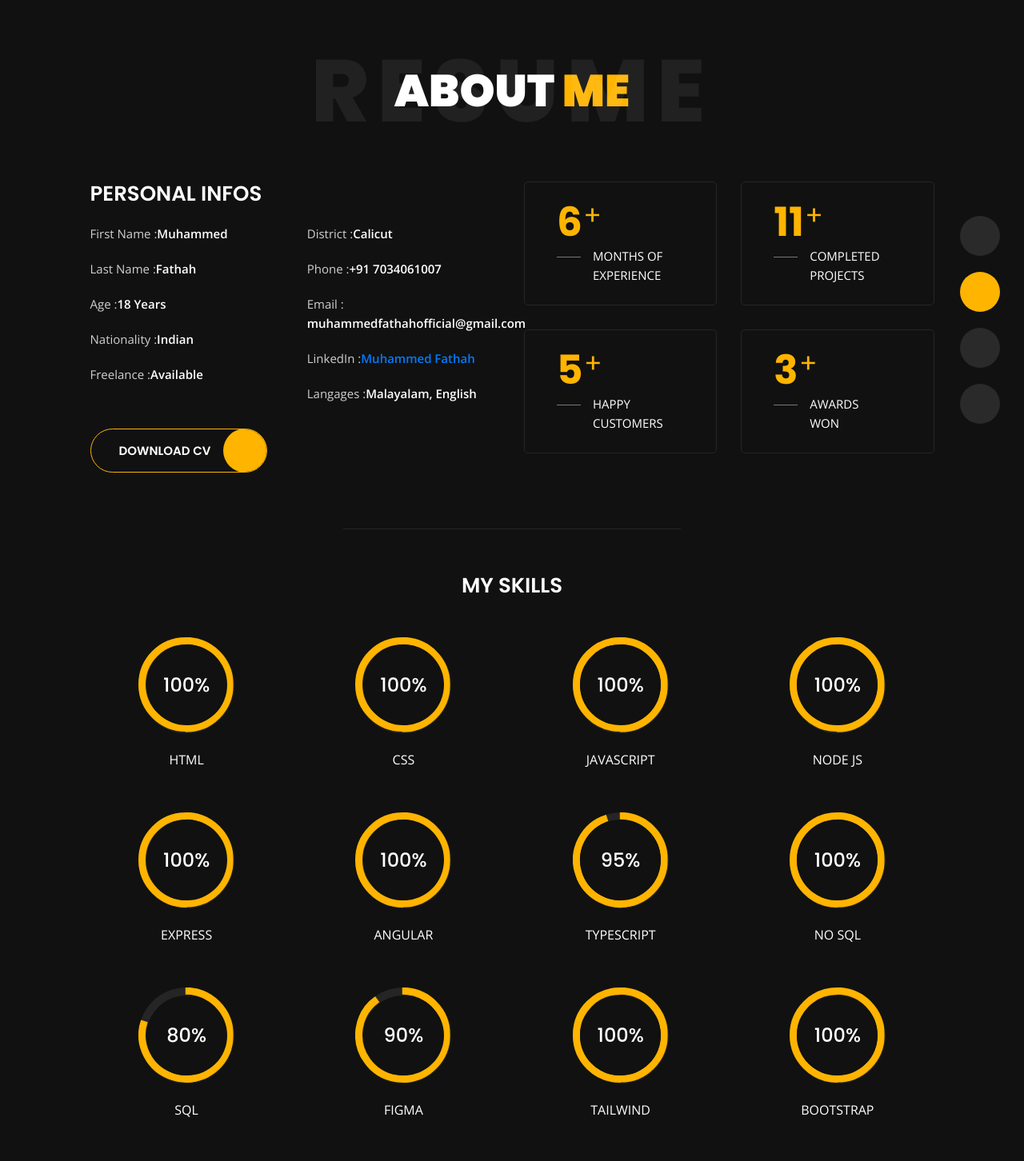
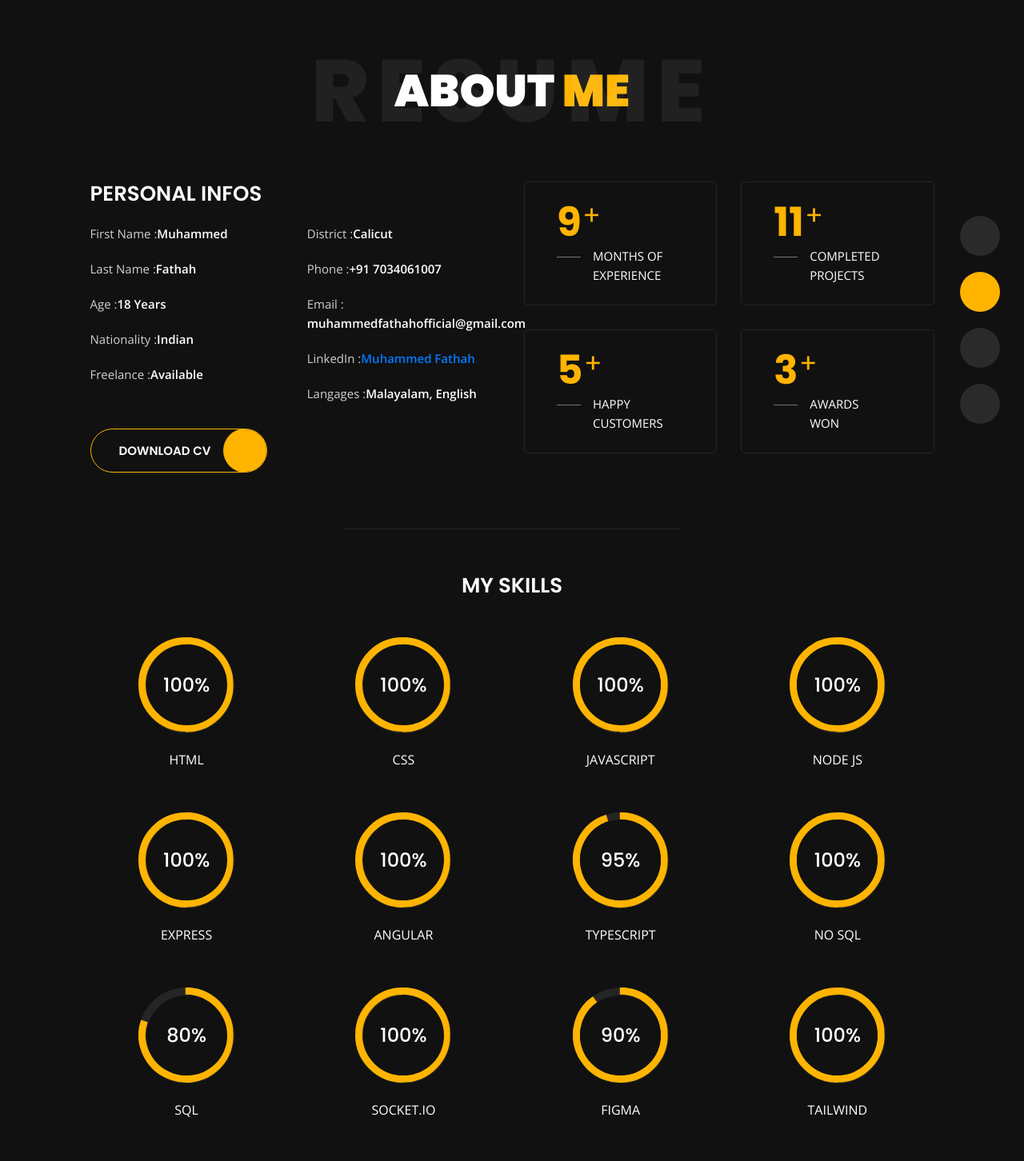
Before and after one commit to mhd-fathah/my-portfolio, an Angular app in the folder frontend/: page /about in a window 1280 px wide. Shown: the top 1452 px of the page at 80% size. Built offline with nearby package versions, Linux system fonts and the light colour scheme; a web font is replaced by a local one.

Commit message:
added socket.io skill

```diff
--- a/frontend/src/app/pages/about/about.component.html
+++ b/frontend/src/app/pages/about/about.component.html
@@ -49,7 +49,7 @@
                     <div class="row">
                         <div class="col-6">
                             <div class="box-stats with-margin">
-                                <h3 class="poppins-font position-relative">6</h3>
+                                <h3 class="poppins-font position-relative">9</h3>
                                 <p class="open-sans-font m-0 position-relative text-uppercase">months of <span class="d-block">experience</span></p>
                             </div>
                         </div>
@@ -170,6 +170,16 @@
                         </div>
                     </div>
                     <h6 class="text-uppercase open-sans-font text-center mt-2 mt-sm-4">sql</h6>
+                </div>
+                <div class="col-6 col-md-3 mb-3 mb-sm-5">
+                    <div class="c100 p100">
+                        <span>100%</span>
+                        <div class="slice">
+                            <div class="bar"></div>
+                            <div class="fill"></div>
+                        </div>
+                    </div>
+                    <h6 class="text-uppercase open-sans-font text-center mt-2 mt-sm-4">socket.io</h6>
                 </div>
                 <div class="col-6 col-md-3 mb-3 mb-sm-5">
                     <div class="c100 p90">
--- a/frontend/src/app/pages/portfolio/portfolio.component.html
+++ b/frontend/src/app/pages/portfolio/portfolio.component.html
@@ -72,12 +72,14 @@
                     </li>
                     <!-- Portfolio Item Ends -->
                     <!-- Portfolio Item Starts -->
-                    <!-- <li>
-                        <figure>
-                            <img src="assets/images/projects/my-image/perfume-ecommerce.jpg" alt="Portolio Image" />
-                            <div><span>Image Project</span></div>
-                        </figure>
-                    </li> -->
+                    <li>
+                        <a href="https://github.com/mhd-fathah/Chat-App">
+                            <figure>
+                                <img src="assets/images/projects/my-image/socket.io-logo.jpg" alt="Portolio Image" />
+                                <div><span>socket.io example</span></div>
+                            </figure>
+                        </a>
+                    </li>
                     <!-- Portfolio Item Ends -->
                     <!-- Portfolio Item Starts -->
                     <!-- <li>
```
Also changed, not shown: frontend/src/assets/images/projects/my-image/socket.io-logo.jpg (added).
